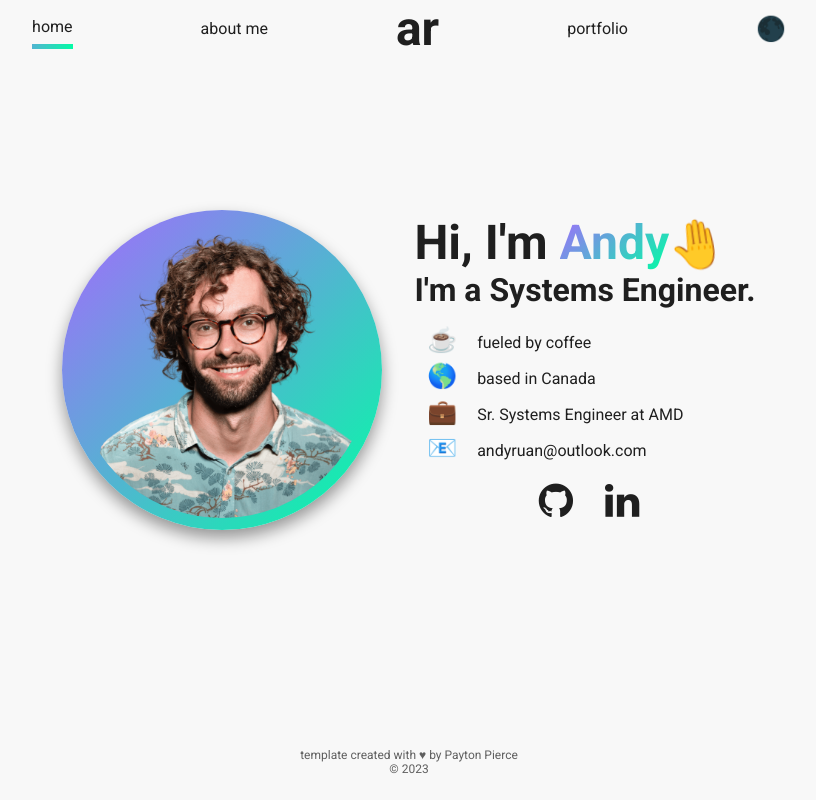
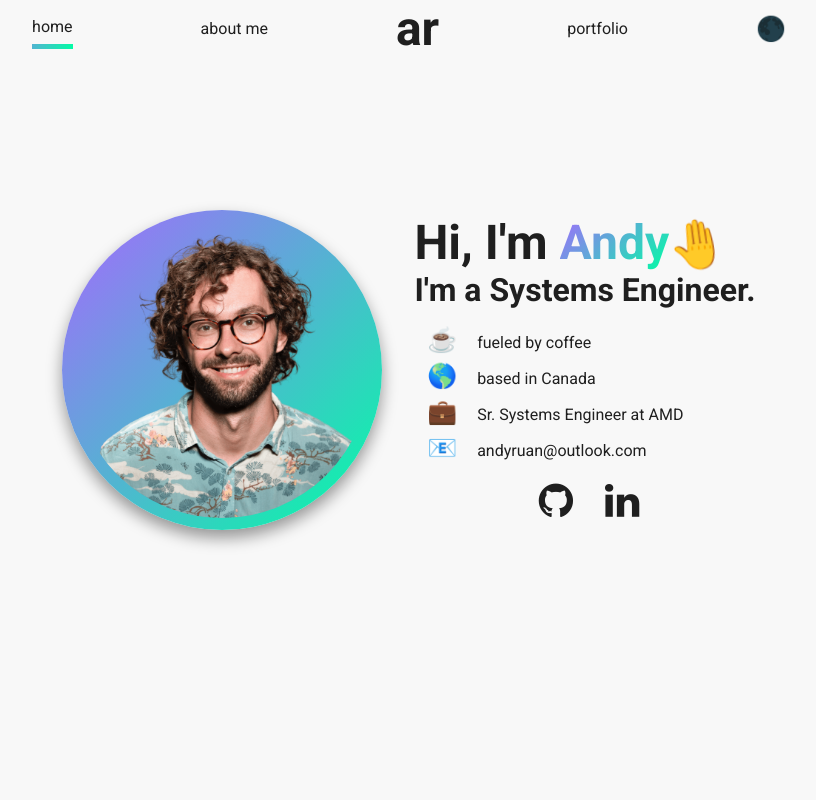
Before and after one commit to a2ruan/ReactPortfolio, a React (Create React App) app: page / in a window 1280 px wide. Shown: the whole page, without its empty margins (231-1047 px from the left). Built offline with nearby package versions, Linux system fonts and the light colour scheme; the HTML template or start-up script is replaced by a standard one.

Commit message:
reformat url

```diff
--- a/package.json
+++ b/package.json
@@ -1,7 +1,7 @@
 {
   "name": "portfolio",
   "version": "2.0.1",
-"homepage":"https://a2ruan.github.io/",
+"homepage":"https://a2ruan.github.io/portfolio/",
   "private": false,
   "dependencies": {
     "@emotion/react": "^11.9.0",
--- a/src/components/BaseLayout.js
+++ b/src/components/BaseLayout.js
@@ -44,8 +44,7 @@ export default function BaseLayout() {
             <Grid item>
                <Box component={'footer'} display={'flex'} flexDirection={'column'} alignItems={'center'}
                     py={'1.5rem'} sx={{opacity: 0.7}} width={'100%'}>
-                  <p>template created with &hearts; by <a href={'https://paytonpierce.dev'}>Payton Pierce</a></p>
-                  <p>&copy; 2023</p>
+
                </Box>
             </Grid>
          </Grid>
```
